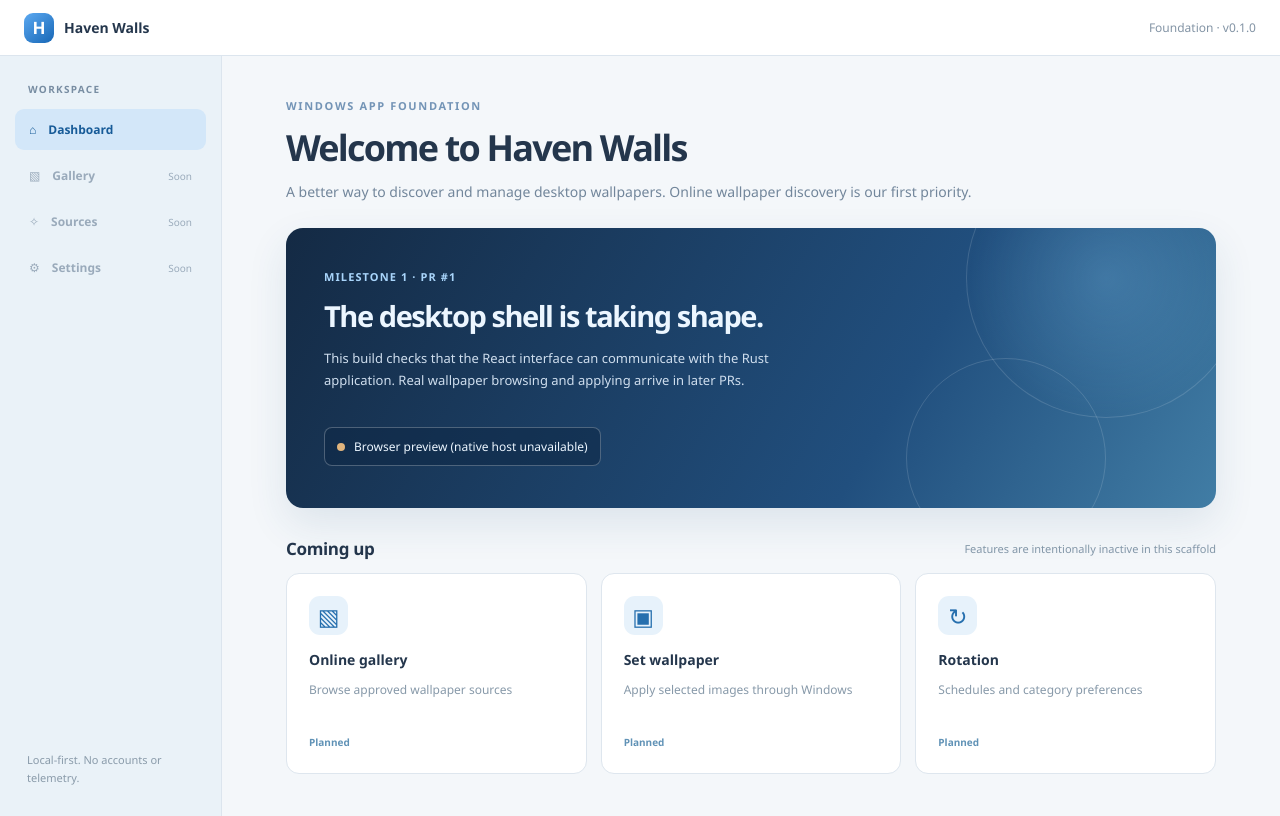
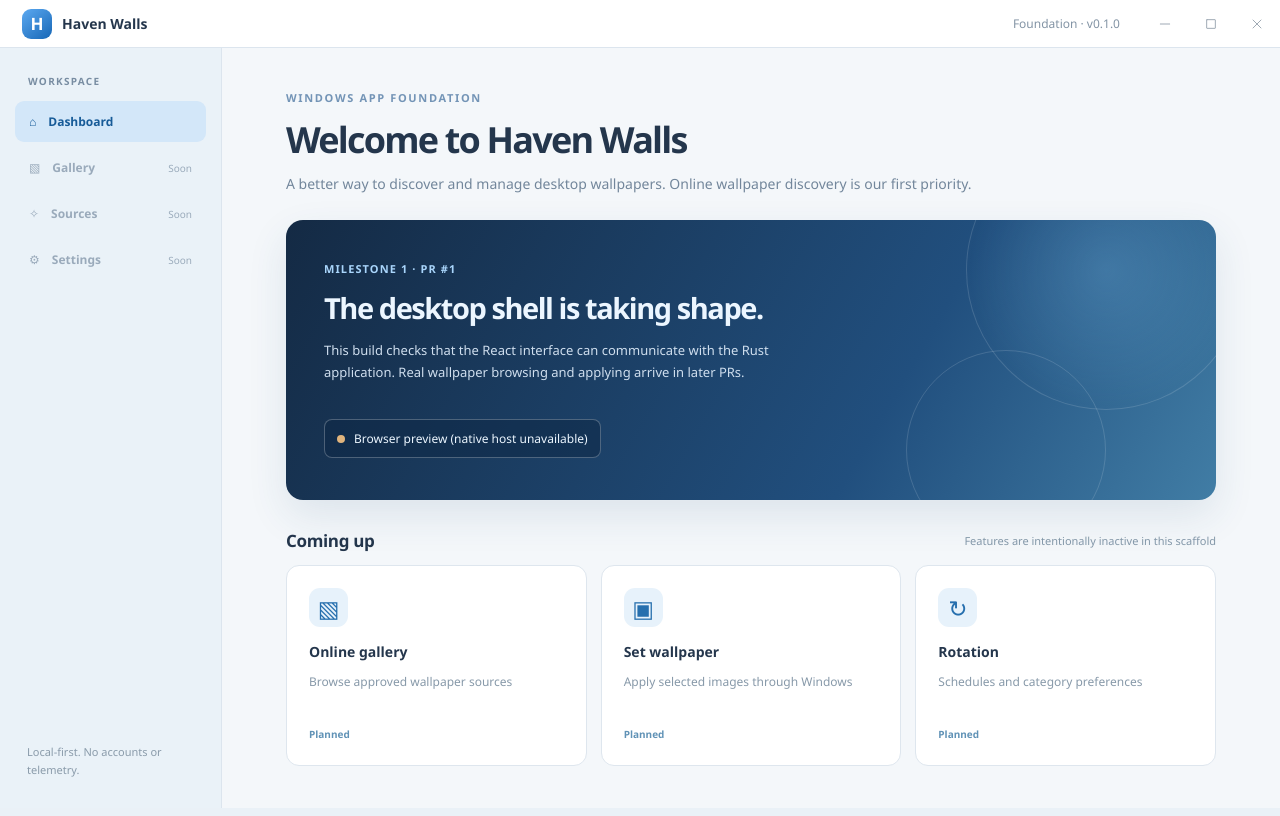
Before and after one commit to sudharsan-ak/haven-walls, a React (Vite) app: page / in a window 1280 px wide. Built offline with nearby package versions, Linux system fonts and the light colour scheme.

Commit message:
fix(ui): use Haven Walls custom window titlebar and controls

```diff
--- a/src/App.css
+++ b/src/App.css
@@ -10,19 +10,7 @@
 * { box-sizing: border-box; }
 body { margin: 0; min-width: 760px; }
 .app { min-height: 100vh; background: #f4f7fa; }
-.topbar {
-  height: 56px; display: flex; align-items: center;
-  justify-content: space-between; padding: 0 24px;
-  border-bottom: 1px solid #dce5ee; background: #fff;
-}
-.identity { display: flex; align-items: center; gap: 10px; font-size: 14px; font-weight: 700; }
-.brand-mark {
-  width: 30px; height: 30px; display: grid; place-items: center;
-  border-radius: 9px; color: white; font-size: 17px;
-  background: linear-gradient(140deg, #5ca9f1, #1767b6);
-}
-.app-version { color: #8394a5; font-size: 12px; }
-.layout { display: grid; grid-template-columns: 222px minmax(0, 1fr); min-height: calc(100vh - 56px); }
+.layout { display: grid; grid-template-columns: 222px minmax(0, 1fr); min-height: calc(100vh - 48px); }
 .sidebar {
   background: #eaf2f8; padding: 26px 15px 18px;
   border-right: 1px solid #dce5ee; display: flex; flex-direction: column;
--- a/src/App.tsx
+++ b/src/App.tsx
@@ -1,5 +1,6 @@
 import { useEffect, useState } from "react";
 import { readHostInfo, type HostInfo } from "./lib/native";
+import WindowChrome from "./components/WindowChrome";
 import "./App.css";
 
 type HostState =
@@ -40,13 +41,7 @@ export default function App() {
 
   return (
     <div className="app">
-      <header className="topbar">
-        <div className="identity">
-          <div className="brand-mark" aria-hidden="true">H</div>
-          <span>Haven Walls</span>
-        </div>
-        <span className="app-version">Foundation · v0.1.0</span>
-      </header>
+      <WindowChrome />
 
       <div className="layout">
         <aside className="sidebar" aria-label="Application navigation">
--- /dev/null
+++ b/src/components/WindowChrome.css
@@ -0,0 +1,106 @@
+.topbar {
+  height: 48px;
+  display: flex;
+  align-items: stretch;
+  border-bottom: 1px solid #dce5ee;
+  background: #fff;
+  user-select: none;
+  -webkit-user-select: none;
+  position: relative;
+  z-index: 5;
+}
+.titlebar-drag-area {
+  flex: 1;
+  min-width: 0;
+  display: flex;
+  align-items: center;
+  justify-content: space-between;
+  gap: 18px;
+  padding-left: 22px;
+  cursor: default;
+}
+.identity {
+  display: flex;
+  align-items: center;
+  gap: 10px;
+  font-size: 14px;
+  font-weight: 700;
+  white-space: nowrap;
+}
+.brand-mark {
+  width: 30px;
+  height: 30px;
+  display: grid;
+  place-items: center;
+  border-radius: 9px;
+  color: #fff;
+  font-size: 17px;
+  background: linear-gradient(140deg, #5ca9f1, #1767b6);
+}
+.app-version {
+  font-size: 12px;
+  color: #8394a5;
+  white-space: nowrap;
+  overflow: hidden;
+  text-overflow: ellipsis;
+}
+.window-actions {
+  display: flex;
+  height: 100%;
+  align-items: stretch;
+  flex: none;
+  margin-left: 22px;
+}
+.window-control {
+  appearance: none;
+  width: 46px;
+  height: 100%;
+  display: grid;
+  place-items: center;
+  padding: 0;
+  border: 0;
+  border-radius: 0;
+  background: transparent;
+  color: #42576c;
+  cursor: default;
+}
+.window-control svg {
+  width: 16px;
+  height: 16px;
+  fill: none;
+  stroke: currentColor;
+  stroke-width: 1.5;
+  stroke-linecap: round;
+  stroke-linejoin: round;
+}
+.window-control:hover:not(:disabled) { background: #e7edf4; }
+.window-control:active:not(:disabled) { background: #d3e1ee; }
+.window-control.close-control:hover:not(:disabled) { background: #d6383b; color: #fff; }
+.window-control.close-control:active:not(:disabled) { background: #ba2429; color: #fff; }
+.window-control:focus-visible { outline: 2px solid #397dd6; outline-offset: -3px; }
+.window-control:disabled { opacity: .5; cursor: not-allowed; }
+.window-error {
+  position: relative;
+  z-index: 10;
+  padding: 6px 22px;
+  background: #fff1ee;
+  color: #ad2828;
+  font-size: 11px;
+}
+.window-resize-regions { pointer-events: none; }
+.resize-handle {
+  position: fixed;
+  z-index: 30;
+  pointer-events: auto;
+}
+.resize-handle-north { top: 0; left: 9px; right: 9px; height: 5px; cursor: n-resize; }
+.resize-handle-south { bottom: 0; left: 9px; right: 9px; height: 5px; cursor: s-resize; }
+.resize-handle-east { right: 0; top: 9px; bottom: 9px; width: 5px; cursor: e-resize; }
+.resize-handle-west { left: 0; top: 9px; bottom: 9px; width: 5px; cursor: w-resize; }
+.resize-handle-north-east { right: 0; top: 0; width: 10px; height: 10px; cursor: ne-resize; }
+.resize-handle-north-west { left: 0; top: 0; width: 10px; height: 10px; cursor: nw-resize; }
+.resize-handle-south-east { right: 0; bottom: 0; width: 10px; height: 10px; cursor: se-resize; }
+.resize-handle-south-west { left: 0; bottom: 0; width: 10px; height: 10px; cursor: sw-resize; }
+@media(max-width: 950px) {
+  .app-version { display: none; }
+}
--- /dev/null
+++ b/src/components/WindowChrome.tsx
@@ -0,0 +1,141 @@
+import { isTauri } from "@tauri-apps/api/core";
+import { getCurrentWindow } from "@tauri-apps/api/window";
+import { useEffect, useState, type MouseEvent } from "react";
+import "./WindowChrome.css";
+
+const nativeWindow = isTauri() ? getCurrentWindow() : null;
+
+const resizeEdges = [
+  { name: "north", direction: "North" },
+  { name: "south", direction: "South" },
+  { name: "east", direction: "East" },
+  { name: "west", direction: "West" },
+  { name: "north-east", direction: "NorthEast" },
+  { name: "north-west", direction: "NorthWest" },
+  { name: "south-east", direction: "SouthEast" },
+  { name: "south-west", direction: "SouthWest" },
+] as const;
+
+export default function WindowChrome() {
+  const [maximized, setMaximized] = useState(false);
+  const [windowError, setWindowError] = useState<string | null>(null);
+
+  useEffect(() => {
+    if (!nativeWindow) return;
+
+    let active = true;
+    let stopListening: (() => void) | undefined;
+
+    const updateMaximized = async () => {
+      try {
+        const value = await nativeWindow.isMaximized();
+        if (active) setMaximized(value);
+      } catch (error) {
+        if (active) setWindowError(String(error));
+      }
+    };
+
+    void updateMaximized();
+    void nativeWindow
+      .onResized(() => void updateMaximized())
+      .then((unlisten) => {
+        if (active) stopListening = unlisten;
+        else unlisten();
+      })
+      .catch((error: unknown) => {
+        if (active) setWindowError(String(error));
+      });
+
+    return () => {
+      active = false;
+      stopListening?.();
+    };
+  }, []);
+
+  const runWindowAction = async (action: "minimize" | "maximize" | "close") => {
+    if (!nativeWindow) return;
+    try {
+      if (action === "minimize") await nativeWindow.minimize();
+      else if (action === "maximize") {
+        await nativeWindow.toggleMaximize();
+        setMaximized(await nativeWindow.isMaximized());
+      } else await nativeWindow.close();
+      setWindowError(null);
+    } catch (error) {
+      setWindowError(String(error));
+    }
+  };
+
+  const beginResize = (direction: (typeof resizeEdges)[number]["direction"], event: MouseEvent<HTMLDivElement>) => {
+    if (event.button !== 0 || !nativeWindow) return;
+    void nativeWindow.startResizeDragging(direction).catch((error: unknown) => {
+      setWindowError(String(error));
+    });
+  };
+
+  return (
+    <>
+      <header className="topbar">
+        <div className="titlebar-drag-area" data-tauri-drag-region>
+          <div className="identity" data-tauri-drag-region>
+            <span className="brand-mark" aria-hidden="true" data-tauri-drag-region>H</span>
+            <span data-tauri-drag-region>Haven Walls</span>
+          </div>
+          <span className="app-version" data-tauri-drag-region>
+            {windowError ? "Window control error" : "Foundation · v0.1.0"}
+          </span>
+        </div>
+        <div className="window-actions" aria-label="Window controls">
+          <button
+            className="window-control"
+            type="button"
+            aria-label="Minimize"
+            title="Minimize"
+            disabled={!nativeWindow}
+            onClick={() => void runWindowAction("minimize")}
+          >
+            <svg viewBox="0 0 24 24" aria-hidden="true"><path d="M5 12H19" /></svg>
+          </button>
+          <button
+            className="window-control"
+            type="button"
+            aria-label={maximized ? "Restore window" : "Maximize"}
+            title={maximized ? "Restore window" : "Maximize"}
+            disabled={!nativeWindow}
+            onClick={() => void runWindowAction("maximize")}
+          >
+            {maximized ? (
+              <svg viewBox="0 0 24 24" aria-hidden="true">
+                <path d="M8 6H18V16H16M6 9H15V18H6Z" />
+              </svg>
+            ) : (
+              <svg viewBox="0 0 24 24" aria-hidden="true"><rect x="5.5" y="5.5" width="13" height="13" rx="0.5" /></svg>
+            )}
+          </button>
+          <button
+            className="window-control close-control"
+            type="button"
+            aria-label="Close"
+            title="Close Haven Walls"
+            disabled={!nativeWindow}
+            onClick={() => void runWindowAction("close")}
+          >
+            <svg viewBox="0 0 24 24" aria-hidden="true"><path d="M6 6L18 18M18 6L6 18" /></svg>
+          </button>
+        </div>
+      </header>
+      {windowError && <div className="window-error" role="alert">Window control failed: {windowError}</div>}
+      {nativeWindow && !maximized && (
+        <div className="window-resize-regions" aria-hidden="true">
+          {resizeEdges.map((edge) => (
+            <div
+              key={edge.name}
+              className={"resize-handle resize-handle-" + edge.name}
+              onMouseDown={(event) => beginResize(edge.direction, event)}
+            />
+          ))}
+        </div>
+      )}
+    </>
+  );
+}
```
Also changed, not shown: src-tauri/capabilities/default.json (+11 -2 lines), src-tauri/tauri.conf.json (+10 -3 lines), 1 other file (tests, documents, lock files or other folders).
